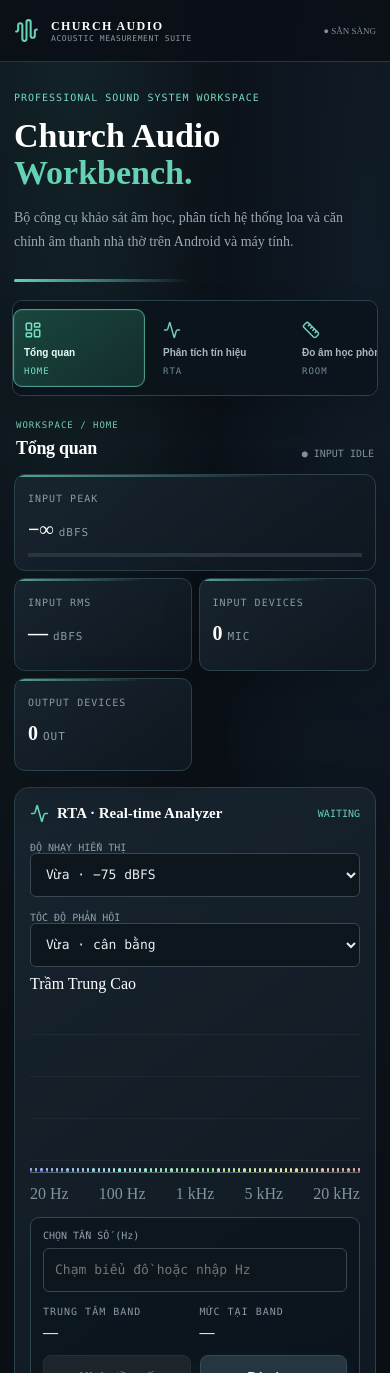
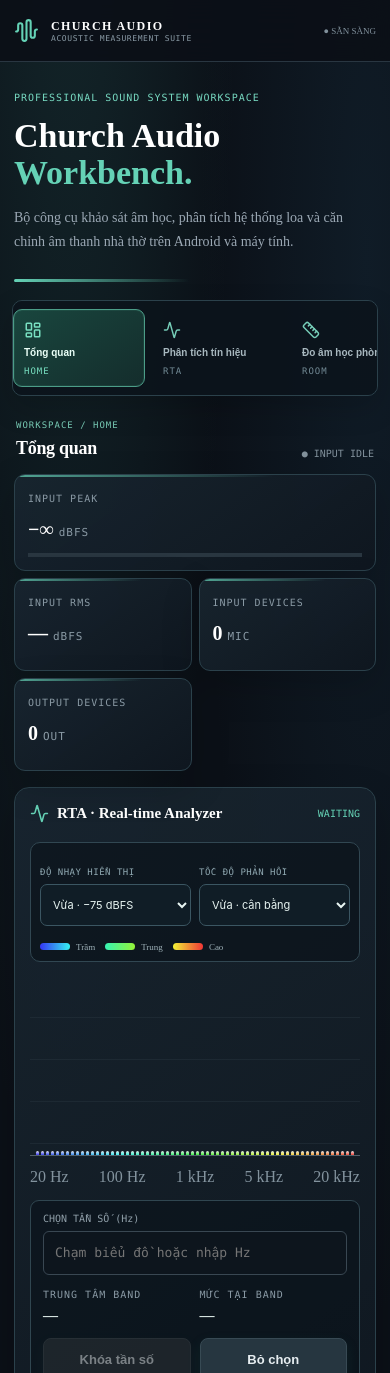
Before and after one commit to nhocktrung2019-ux/CHURCH-AUDIO-AI, a React (Vite) app: page / in a window 390 px wide. Shown: the top 1373 px of the page. Built offline with nearby package versions, Linux system fonts and the light colour scheme.

Commit message:
Polish responsive multicolor RTA controls and legend

```diff
--- a/src/styles.css
+++ b/src/styles.css
@@ -470,3 +470,19 @@ footer{padding-bottom:calc(26px + env(safe-area-inset-bottom))}
 .feedback-warning-title{display:flex;align-items:center;gap:9px;font-size:12px;letter-spacing:.2px}
 .feedback-warning-title svg{width:18px;height:18px;flex:none}
 .feedback-warning-banner.high .feedback-warning-title svg{color:#ff9a8b}
+
+
+/* Multicolor RTA controls: compact and touch-friendly on Android */
+.rta-display-controls{display:grid;grid-template-columns:repeat(2,minmax(0,1fr));gap:12px;margin:14px 0;padding:12px;border:1px solid #314752;border-radius:10px;background:rgba(8,16,23,.55)}
+.rta-display-controls>label{display:grid;gap:7px;color:#91aab3;font:10px ui-monospace,SFMono-Regular,Consolas,monospace;letter-spacing:.5px}
+.rta-display-controls select{width:100%;min-width:0;min-height:42px;padding:9px;border:1px solid #3b5662;border-radius:7px;background:#101d26;color:#e8f5f2;font:12px Inter,"Segoe UI",sans-serif}
+.rta-color-legend{grid-column:1/-1;display:flex;gap:16px;flex-wrap:wrap;color:#9eb1b8;font-size:10px}
+.rta-color-legend span{display:flex;align-items:center;gap:6px}
+.rta-color-legend i{display:inline-block;width:30px;height:7px;border-radius:9px}
+.rta-color-low{background:linear-gradient(90deg,hsl(240,88%,58%),hsl(180,88%,58%))}
+.rta-color-mid{background:linear-gradient(90deg,hsl(160,88%,58%),hsl(90,88%,58%))}
+.rta-color-high{background:linear-gradient(90deg,hsl(60,88%,58%),hsl(0,88%,58%))}
+.rta-chart{align-items:flex-end;gap:2px;padding:8px 6px 0}
+.rta-chart>i{flex:1;min-width:1px;border-radius:3px 3px 0 0;box-shadow:0 0 8px rgba(255,255,255,.08);transition:height .12s linear,filter .12s ease}
+.rta-chart>i:hover{filter:brightness(1.35)}
+@media(max-width:520px){.rta-display-controls{gap:8px;padding:9px}.rta-display-controls>label{font-size:9px}.rta-display-controls select{font-size:11px;padding:8px}.rta-color-legend{gap:10px;font-size:9px}}
```
